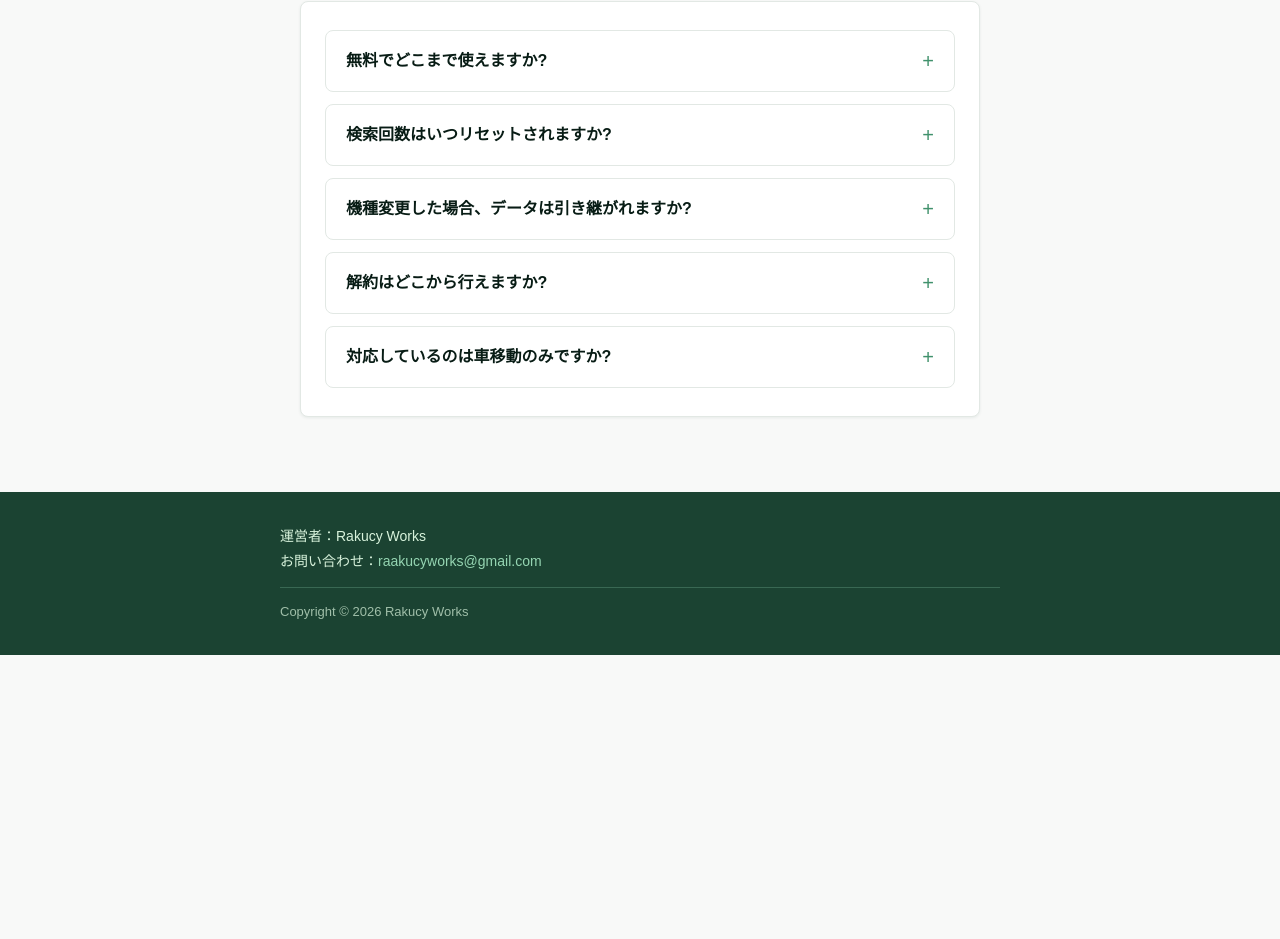
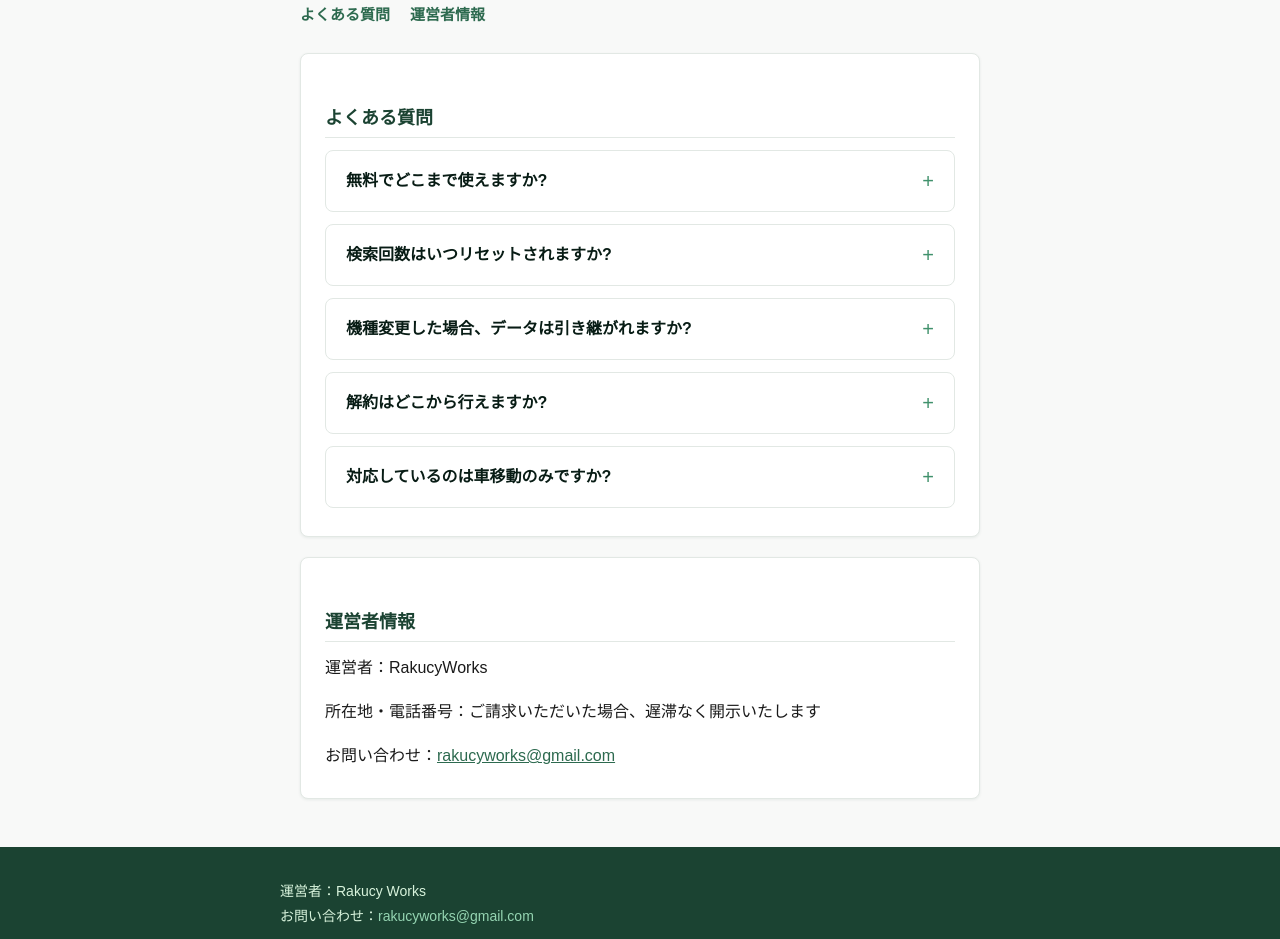
Before and after one commit to rakucyworks-create/route-app-docs, a plain HTML site: page support.html in a window 1280 px wide. Shown: the part 145-1084 px from the top of the page. Before the commit the page ends 800 px from the top, so only its background shows below. Drawn offline with Linux system fonts and the light colour scheme.

Commit message:
サポートページに運営者情報セクションを追加、メールアドレスの誤字を全体修正
Co-authored-by: Cursor <cursoragent@cursor.com>

```diff
--- a/styles.css
+++ b/styles.css
@@ -126,6 +126,41 @@ body {
   color: var(--color-text-muted);
   margin-bottom: 2rem;
   font-size: 1rem;
+}
+
+.page-toc {
+  margin: 0 0 1.5rem;
+}
+
+.page-toc ul {
+  display: flex;
+  flex-wrap: wrap;
+  gap: 0.5rem 1.25rem;
+  list-style: none;
+  margin: 0;
+  padding: 0;
+}
+
+.page-toc a {
+  color: var(--color-primary-light);
+  text-decoration: none;
+  font-size: 0.9375rem;
+  font-weight: 600;
+  border-bottom: 1px solid transparent;
+}
+
+.page-toc a:hover {
+  color: var(--color-primary);
+  border-bottom-color: var(--color-accent);
+}
+
+.site-main > .content-body + .content-body {
+  margin-top: 1.25rem;
+}
+
+#faq,
+#operator-info {
+  scroll-margin-top: calc(var(--header-height) + 1rem);
 }
 
 .content-body {
@@ -268,7 +303,7 @@ body {
   font-size: 1.0625rem;
   font-weight: 700;
   color: var(--color-primary);
-  margin: 1.5rem 0 0.75rem;
+  margin: 0 0 1rem;
 }
 
 /* ---------- FAQ accordion ---------- */
--- a/support.html
+++ b/support.html
@@ -3,8 +3,8 @@
 <head>
   <meta charset="UTF-8">
   <meta name="viewport" content="width=device-width, initial-scale=1.0">
-  <meta name="description" content="スタールートのよくある質問（FAQ）です。無料利用、検索回数、機種変更、解約、対応移動手段についてご案内します。">
-  <title>よくある質問 | スタールート</title>
+  <meta name="description" content="スタールートのよくある質問（FAQ）と運営者情報です。無料利用、検索回数、機種変更、解約、対応移動手段についてご案内します。">
+  <title>サポート | スタールート</title>
   <link rel="stylesheet" href="styles.css">
 </head>
 <body>
@@ -24,9 +24,18 @@
   </header>
 
   <main class="site-main">
-    <h1 class="page-title">よくある質問</h1>
+    <h1 class="page-title">サポート</h1>
 
-    <div class="content-body">
+    <nav class="page-toc" aria-label="ページ内目次">
+      <ul>
+        <li><a href="#faq">よくある質問</a></li>
+        <li><a href="#operator-info">運営者情報</a></li>
+      </ul>
+    </nav>
+
+    <section class="content-body" id="faq" aria-labelledby="faq-heading">
+      <h2 class="section-heading" id="faq-heading">よくある質問</h2>
+
       <div class="faq-list">
         <details class="faq-item">
           <summary>無料でどこまで使えますか?</summary>
@@ -63,13 +72,20 @@
           </div>
         </details>
       </div>
-    </div>
+    </section>
+
+    <section class="content-body" id="operator-info" aria-labelledby="operator-info-heading">
+      <h2 class="section-heading" id="operator-info-heading">運営者情報</h2>
+      <p>運営者：RakucyWorks</p>
+      <p>所在地・電話番号：ご請求いただいた場合、遅滞なく開示いたします</p>
+      <p>お問い合わせ：<a href="mailto:rakucyworks@gmail.com">rakucyworks@gmail.com</a></p>
+    </section>
   </main>
 
   <footer class="site-footer">
     <div class="footer-inner">
       <p>運営者：Rakucy Works</p>
-      <p>お問い合わせ：<a href="mailto:raakucyworks@gmail.com">raakucyworks@gmail.com</a></p>
+      <p>お問い合わせ：<a href="mailto:rakucyworks@gmail.com">rakucyworks@gmail.com</a></p>
       <p class="footer-copyright">Copyright &copy; 2026 Rakucy Works</p>
     </div>
   </footer>
```
Also changed, not shown: account-deletion.html (+2 -2 lines), index.html (+1 -1 lines), privacy.html (+1 -1 lines), terms.html (+1 -1 lines).
